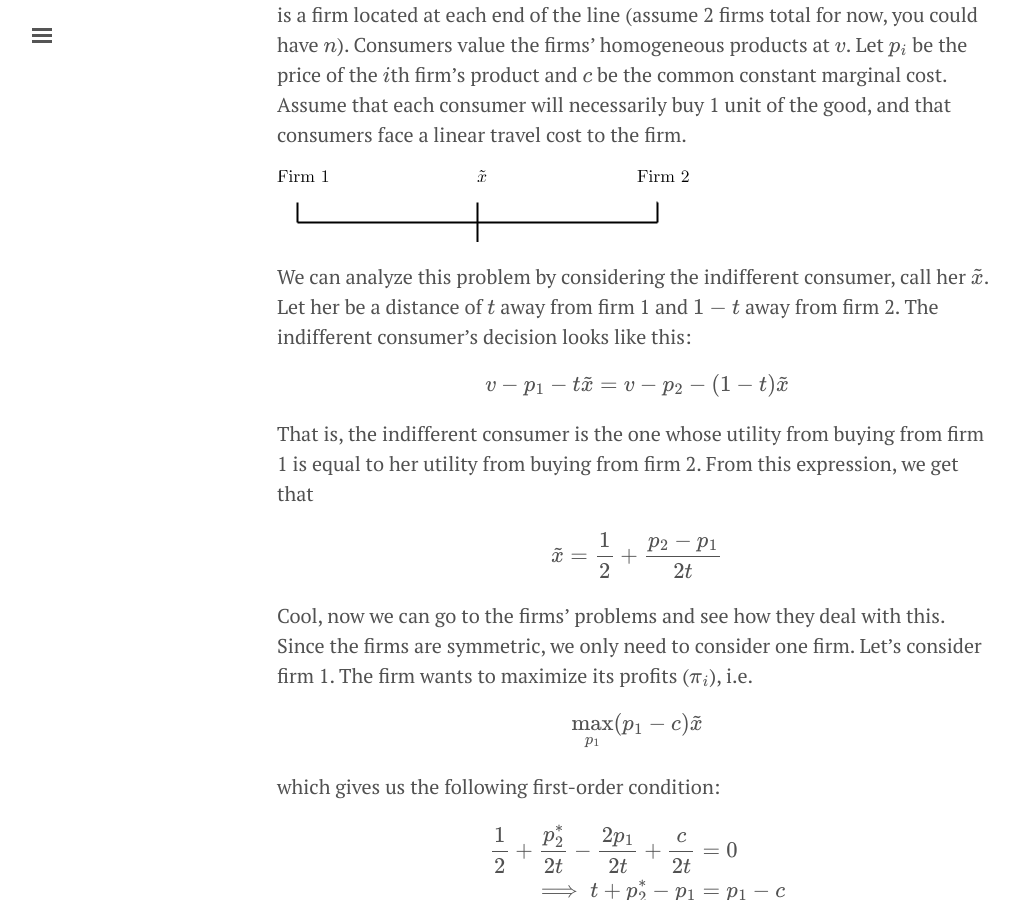
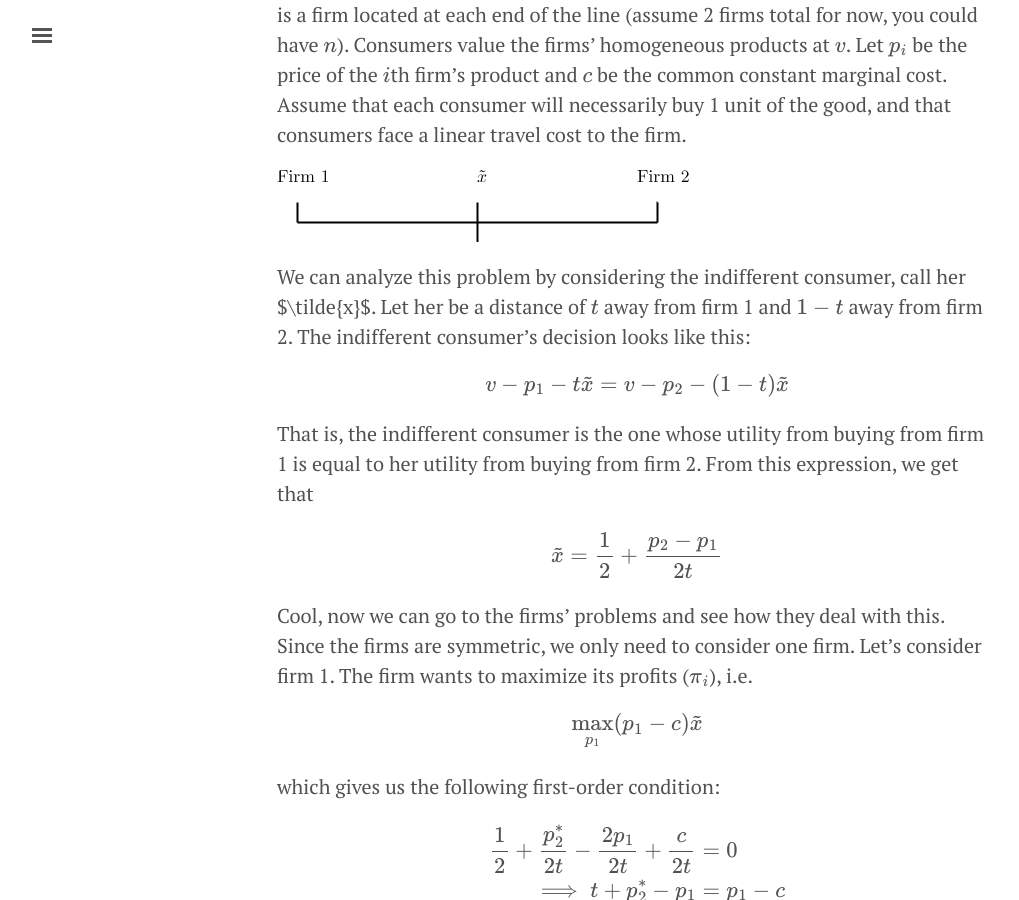
Before and after one commit to akhilrao/akhilrao.github.io, a Jekyll site: the page built from _posts/2015-09-28-hotelling-triangle-city-test.md, in a window 1280 px wide and 900 px high, scrolled down 514 px. Shown: the whole window, without its empty margins (3-1022 px from the left). Built offline with Jekyll 4.4.1, drawn with Linux system fonts in a browser that asks for light colours; formulas are drawn with MathJax 3.

```diff
--- a/_posts/2015-09-28-hotelling-triangle-city-test.md
+++ b/_posts/2015-09-28-hotelling-triangle-city-test.md
@@ -19,7 +19,7 @@ Suppose you have a city that's on a line normalized to length 1. A mass of consu
 
 [![Linear City](/public/images/hotelling/linear_city.png "Linear City")](/public/images/hotelling/linear_city.png "Linear City")
 
-We can analyze this problem by considering the indifferent consumer, call her $$\tilde{x}$$. Let her be a distance of $$t$$ away from firm 1 and $$1-t$$ away from firm 2. The indifferent consumer's decision looks like this:
+We can analyze this problem by considering the indifferent consumer, call her $\tilde{x}$. Let her be a distance of $$t$$ away from firm 1 and $$1-t$$ away from firm 2. The indifferent consumer's decision looks like this:
 
 $$ v - p_1 - t\tilde{x} = v - p_2 -(1-t)\tilde{x}$$
 
```
